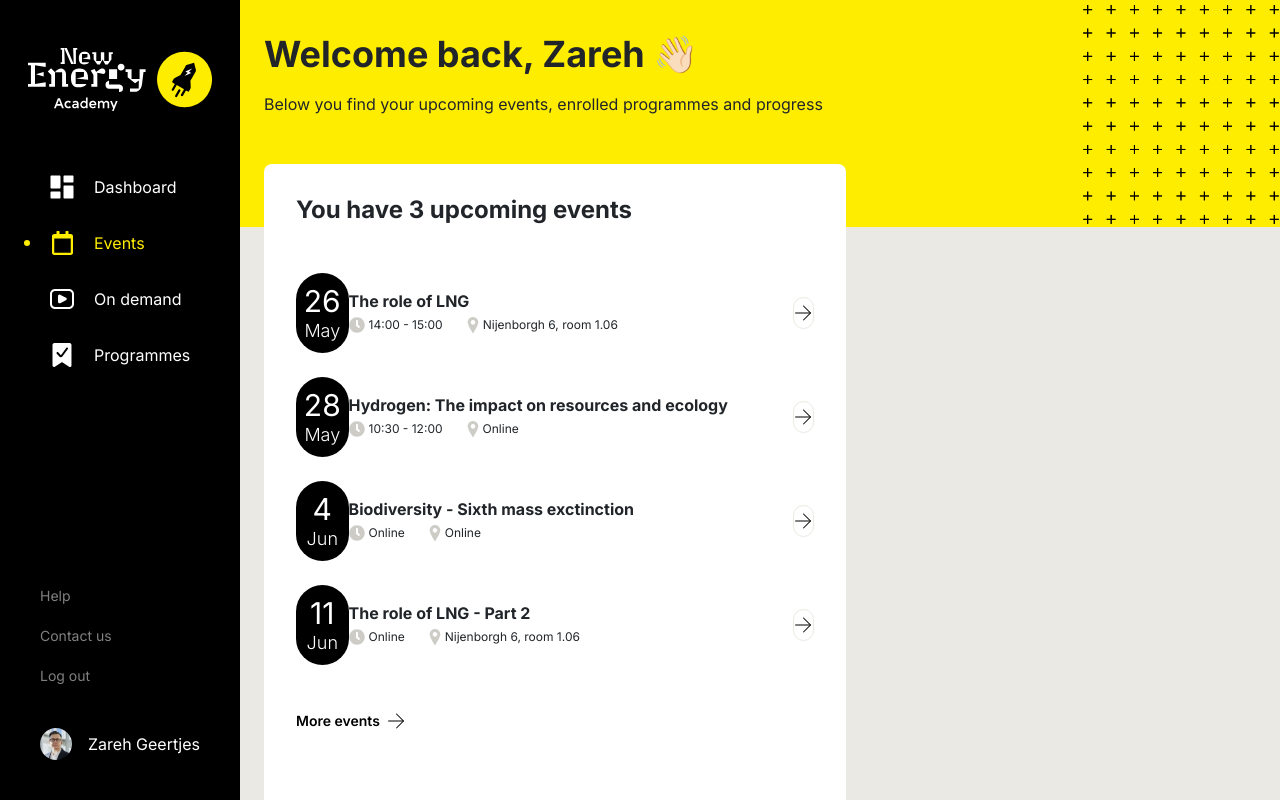
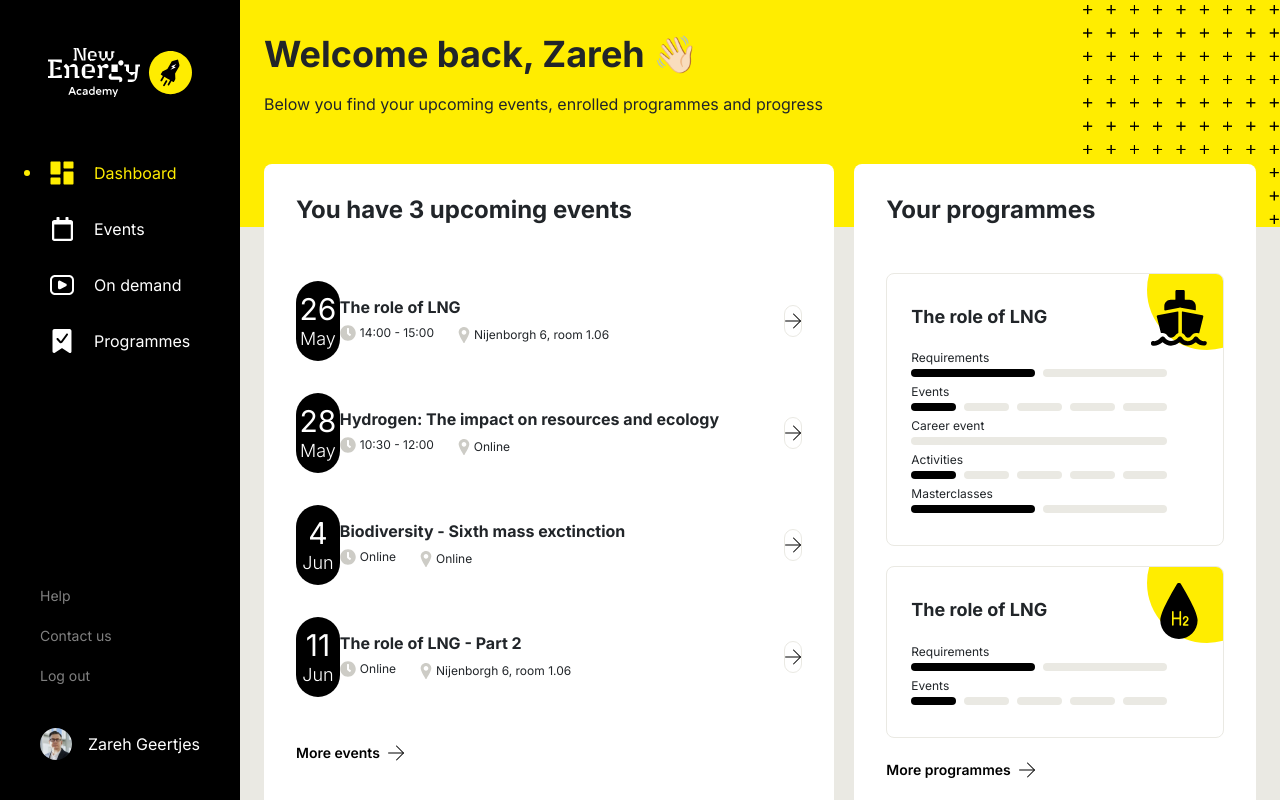
Before and after one commit to neharadialcode486/components-react-bootstrap, a React (Create React App) app: page / in a window 1280 px wide. Shown: the top 800 px of the page. Built offline with nearby package versions, Linux system fonts and the light colour scheme.

Commit message:
header update

```diff
--- a/public/index.html
+++ b/public/index.html
@@ -11,10 +11,9 @@
     />
     <link rel="apple-touch-icon" href="%PUBLIC_URL%/logo192.png" />
     <link rel="manifest" href="%PUBLIC_URL%/manifest.json" />
-    <title>React App</title>
+    <title>sidebar-bootstrap</title>
   </head>
   <body>
-    <noscript>You need to enable JavaScript to run this app.</noscript>
     <div id="root"></div>
   </body>
 </html>
--- a/src/App.css
+++ b/src/App.css
@@ -214,7 +214,7 @@
 
 .dot-img {
     max-width: 200px;
-    opacity: 70%;
+    opacity: 20%;
 }
 
 .arrow-icon {
@@ -259,6 +259,10 @@
         padding: 0px 96px;
     }
 
+    .w-sm-75 {
+        width: 75%;
+    }
+
     .max-w-sm-192 {
         max-width: 192px;
     }
@@ -273,6 +277,10 @@
 
     .h-sm-64 {
         height: 64px;
+    }
+
+    .text-sm-3xl {
+        font-size: 30px;
     }
 
     .text-sm-xl {
@@ -291,6 +299,10 @@
 @media (min-width:768px) {
     .px-md-120 {
         padding: 0px 120px;
+    }
+
+    .gap-md-20 {
+        gap: 20px !important;
     }
 
     .max-w-md-240 {
--- a/src/components/sidebar/Header.jsx
+++ b/src/components/sidebar/Header.jsx
@@ -6,12 +6,12 @@
 import user from "../../assets/images/svg/user-icon.svg";
 
 const Header = ({ activeTab, setActiveTab, open, setOpen }) => {
+
     const { tabName } = useParams();
     const [isLargeScreen, setIsLargeScreen] = useState(window.innerWidth >= 1920);
-
     useEffect(() => {
         const savedTab = localStorage.getItem("activeTab");
-        const initialTab = savedTab ? parseInt(savedTab) : 1;
+        const initialTab = savedTab ? parseInt(savedTab) : 0;
         setActiveTab(initialTab);
     }, [setActiveTab]);
     useEffect(() => {
@@ -21,17 +21,14 @@
             localStorage.setItem("activeTab", tabIndex);
         }
     }, [tabName, setActiveTab]);
-
     useEffect(() => {
         const handleResize = () => setIsLargeScreen(window.innerWidth >= 1920);
         window.addEventListener('resize', handleResize);
         return () => window.removeEventListener('resize', handleResize);
     }, []);
-
     useEffect(() => {
         document.body.classList.toggle("overflow-hidden", open && window.innerWidth < 640);
     }, [open]);
-
     const handleClick = (idx, title) => {
         setActiveTab(idx);
         localStorage.setItem("activeTab", idx);
@@ -41,16 +38,16 @@
 
     return (
         <div className={`px-md-120 position-absolute position-sm-relative z-200 transition px-sm-96 min-vh-100 ${open ? "start-0" : "left100"}`}>
-            <div className="top-0 max-w-sm-192 max-w-md-240 max-w-240 w-100 d-flex flex-column justify-content-between min-vh-100 position-sm-fixed bg-black p-sm-2 p-4 p-md-4"
+            <div className="top-0 max-w-sm-192 max-w-md-240 max-w-240 w-100 d-flex flex-column justify-content-between min-vh-100 position-sm-fixed bg-black p-sm-3 p-4 p-md-4"
                 style={{ left: isLargeScreen ? 'calc((100vw - 1920px) / 2)' : '0%' }}>
                 <div className="d-flex flex-column">
-                    <a href="/" className="w-fit mx-auto mt-4"><img src={logo} alt="logo" /></a>
+                    <a href="/" className="w-fit mx-auto w-sm-75 mt-4"><img src={logo} alt="logo" className='w-100' /></a>
                     <div className="d-flex flex-column mt-64 gap-32">
                         {TABS_DATA.map((tab, idx) => (
-                            <div key={idx} className="d-flex align-items-center gap-20">
+                            <div key={idx} className="d-flex align-items-center gap-2 gap-md-20">
                                 <span className={`w-6 h-6 rounded-full ${activeTab === idx ? "bg-off-yellow" : "bg-black"}`} />
                                 <a href={`/${tab.title.toLowerCase()}`}
-                                    className={`text-base d-flex align-items-center gap-20 fw-normal ${activeTab === idx ? "text-off-yellow" : "text-white"}`}
+                                    className={`text-base d-flex align-items-center gap-2 gap-md-20 fw-normal ${activeTab === idx ? "text-off-yellow" : "text-white"}`}
                                     onClick={(e) => { e.preventDefault(); handleClick(idx, tab.title); }}>
                                     <Icon svgClass={activeTab === idx ? "fill-off-yellow" : "fill-white"} iconName={tab.icon} />
                                     {tab.title}
--- a/src/components/sidebar/SideBar.jsx
+++ b/src/components/sidebar/SideBar.jsx
@@ -6,34 +6,40 @@
 import DataSwiper from './DataSwiper';
 
 const SideBar = () => {
+
     const [activeTab, setActiveTab] = useState(0);
     const [open, setOpen] = useState(false);
     const Data = ['Requirements', 'Events', 'Career event', 'Activities', 'Masterclasses']
+
     return (
         <div className='d-flex justify-content-between bg-dark-gray'>
             <Header activeTab={activeTab} setActiveTab={setActiveTab} open={open} setOpen={setOpen} />
             <div className="bg-off-yellow w-100 position-fixed max-w-1920 top-0 d-flex justify-content-end translate-middle-x start-50 h-840">
                 <img src={plus} alt="plus" className='dot-img' />
             </div>
-            <div className="p-lg-4 p-2 position-relative z-20 w-100 w-sm-83 overflow-hidden">
-                <h2 className='fw-bold text-3xl text-md-4xl mt-4 mt-sm-2'>Welcome back, Zareh 👋🏻</h2>
+            <div className="p-lg-4 p-3 position-relative z-20 w-100 w-sm-83 overflow-hidden">
+                <h2 className='fw-bold text-sm-3xl text-2xl pt-2 pt-sm-0 text-md-4xl mt-4 mt-sm-2'>Welcome back, Zareh 👋🏻</h2>
                 <p className='mt-3 fw-normal text-base'>Below you find your upcoming events, enrolled programmes and progress</p>
                 <div className="mt-5 flex-xl-row flex-column d-flex justify-content-between gap-20">
-                    <div className={`rounded-lg w-100 w-xl-58 bg-white p-2 p-lg-32 ${activeTab === 2 || activeTab === 3 ? "d-none" : ""}`}>
+                    <div className={`rounded-lg w-100 w-xl-58 bg-white p-3 p-lg-32 ${activeTab === 2 || activeTab === 3 ? "d-none" : ""}`}>
                         <h2 className='fw-bold text-2xl mb-4 mb-lg-5'>You have 3 upcoming events</h2>
                         {EVENTS_DATA.map((items, idx) => (
-                            <div key={idx} className="d-flex justify-content-between align-items-center mt-4 w-100">
+                            <div key={idx} className="d-flex justify-content-between align-items-sm-center mt-4 pt-2 w-100">
                                 <div className="d-flex flex-column align-items-center justify-content-center bg-black w-md-80 h-md-80 h-sm-64 w-56 h-56 w-sm-64 rounded-full">
                                     <p className='fw-black text-lg text-sm-xl mb-0 text-md-3xl text-white lh-sm'>{items.date}</p>
                                     <p className='fw-light text-xs text-sm-sm mb-0 text-md-lg text-white text-capitalize lh-sm'>{items.months}</p>
                                 </div>
                                 <div className="d-flex flex-column max-w-444 col-8 w-lg-100">
                                     <p className='fw-bold text-sm mb-0 text-md-base'>{items.title}</p>
-                                    <div className="d-flex align-items-center mt-2">
-                                        <Icon iconName='clockIcon' />
-                                        <p className='fw-normal text-xs mb-0 ms-1'>{items.time}</p>
-                                        <Icon className=' ms-2 ms-sm-4' iconName='locationIcon' />
-                                        <p className='fw-normal mb-0 text-xs ms-1'>{items.location}</p>
+                                    <div className="d-flex align-items-md-center flex-column flex-md-row mt-2">
+                                        <div className="d-flex align-items-center">
+                                            <Icon iconName='clockIcon' />
+                                            <p className='fw-normal text-xs mb-0 ms-1'>{items.time}</p>
+                                        </div>
+                                        <div className="d-flex align-items-center mt-1">
+                                            <Icon className='ms-md-4' iconName='locationIcon' />
+                                            <p className='fw-normal mb-0 text-xs ms-1'>{items.location}</p>
+                                        </div>
                                     </div>
                                 </div>
                                 <a href="/" className='justify-content-center align-items-center d-flex transition rounded-full arrow-icon'><Icon className='transition' iconName='rightArrowIcon' /></a>
```
Also changed, not shown: 2 other files (tests, documents, lock files or other folders).
